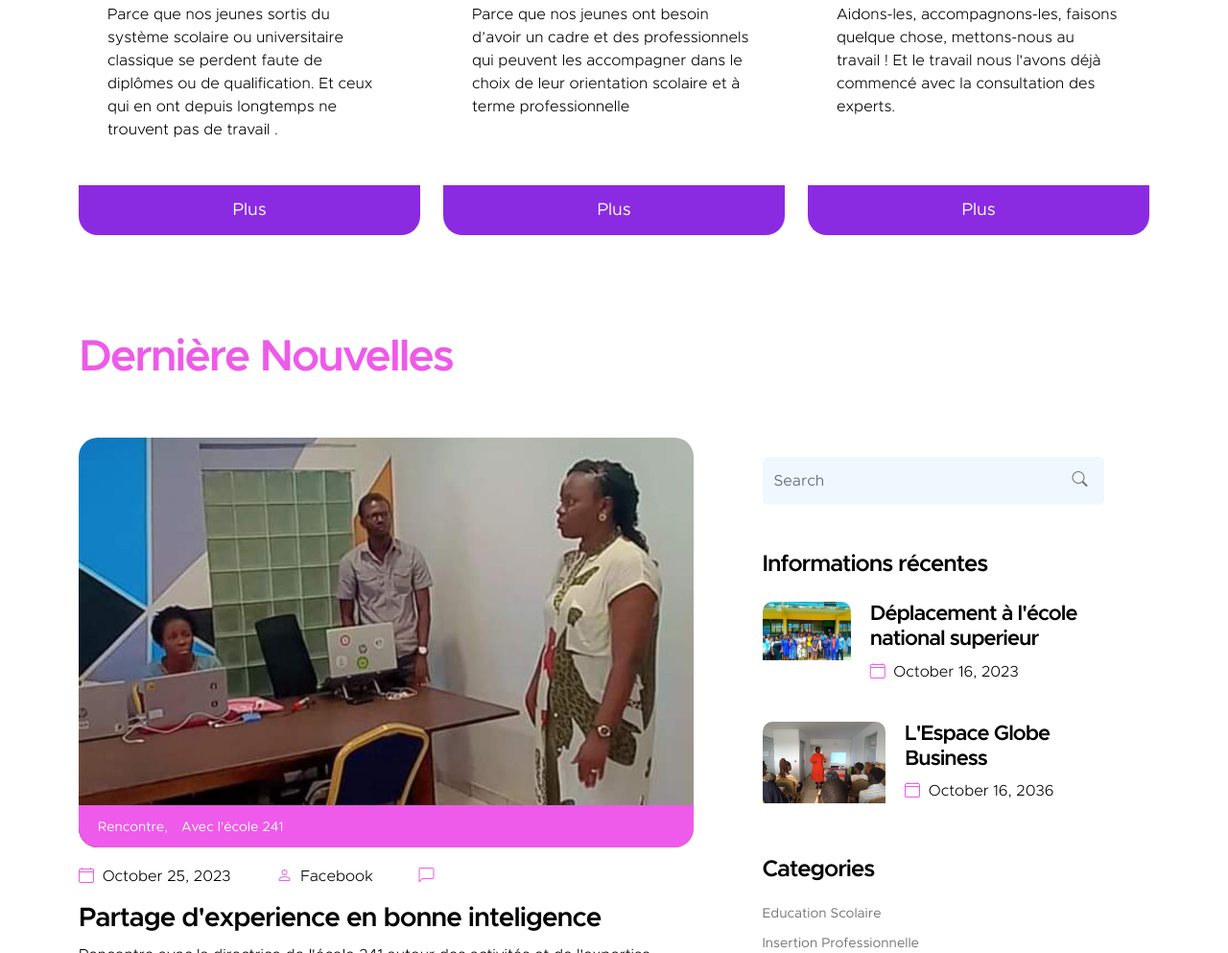
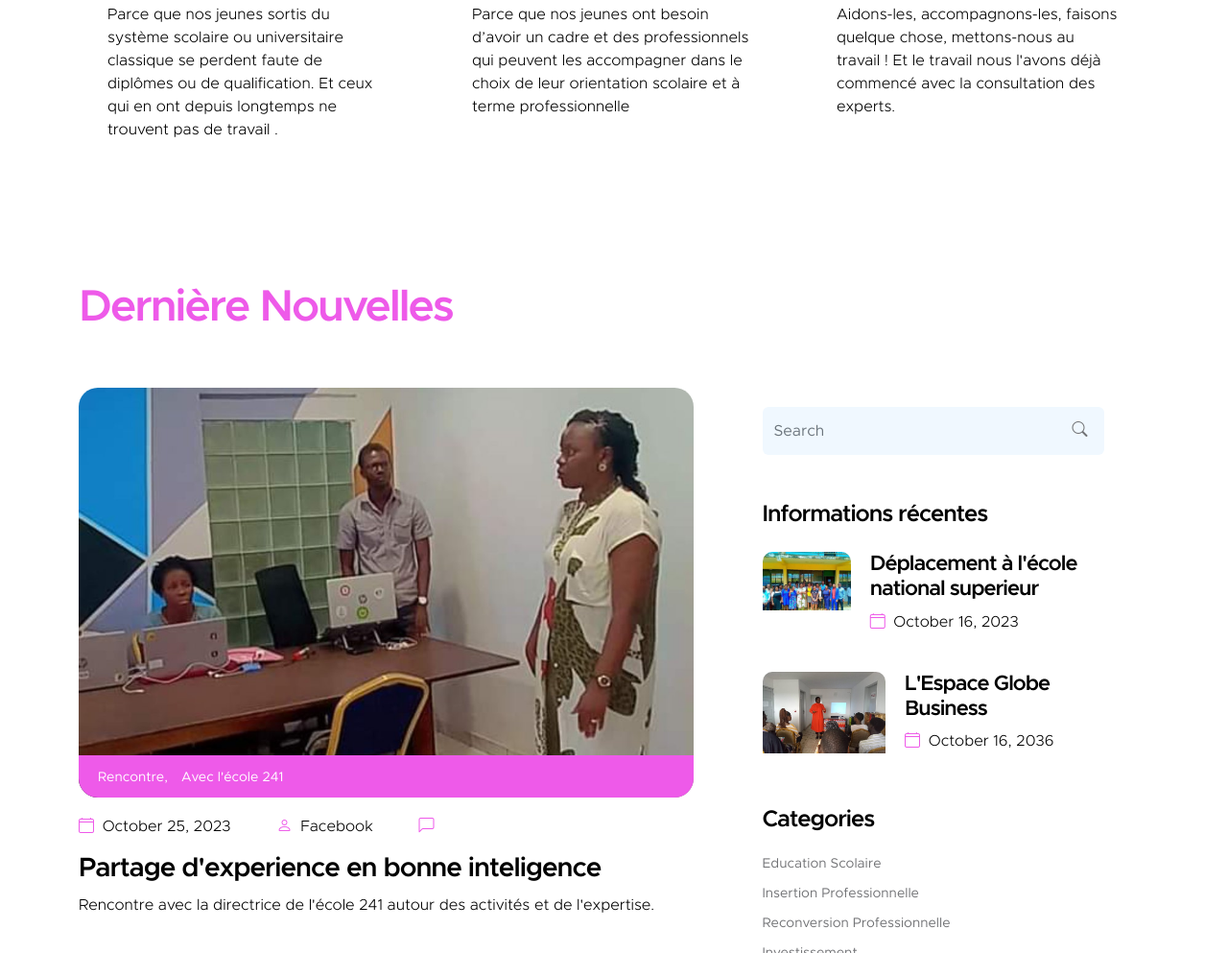
Before and after one commit to Bouangagrace/Ecole, a plain HTML site: page index.html in a window 1280 px wide. Shown: the part 2994-3987 px from the top of the page at 96% size. Drawn offline with Linux system fonts and the light colour scheme.

Commit message:
modiffication

```diff
--- a/index.html
+++ b/index.html
@@ -332,7 +332,6 @@ https://templatemo.com/tm-581-kind-heart-charity
                                     </div> -->
                                 </div>
 
-                                <a href="donate.html" class="custom-btn btn" style="background-color: blueviolet;">Plus</a>
                             </div>
                         </div>
                     </div>
@@ -370,7 +369,6 @@ https://templatemo.com/tm-581-kind-heart-charity
                                     </div> -->
                                 </div>
 
-                                <a href="donate.html" class="custom-btn btn" style="background-color: blueviolet;">Plus</a>
                             </div>
                         </div>
                     </div>
@@ -409,7 +407,6 @@ https://templatemo.com/tm-581-kind-heart-charity
                                     </div> -->
                                 </div>
 
-                                <a href="donate.html" class="custom-btn btn" style="background-color: blueviolet;">Plus</a>
                             </div>
                         </div>
                     </div>
```
